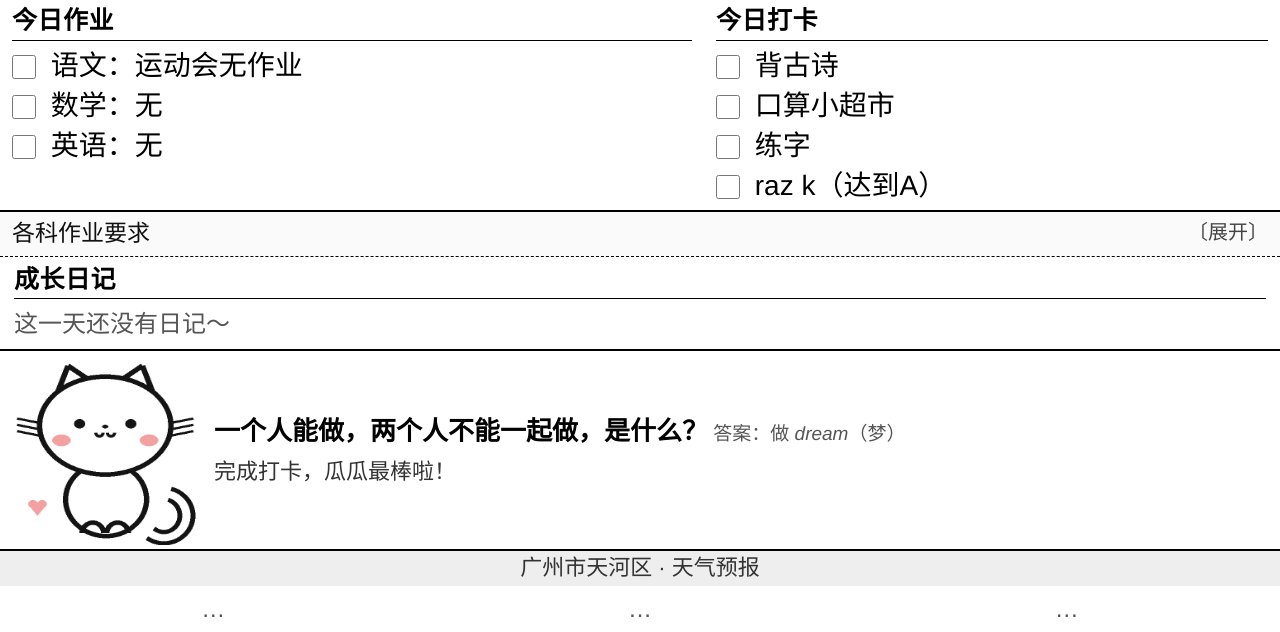
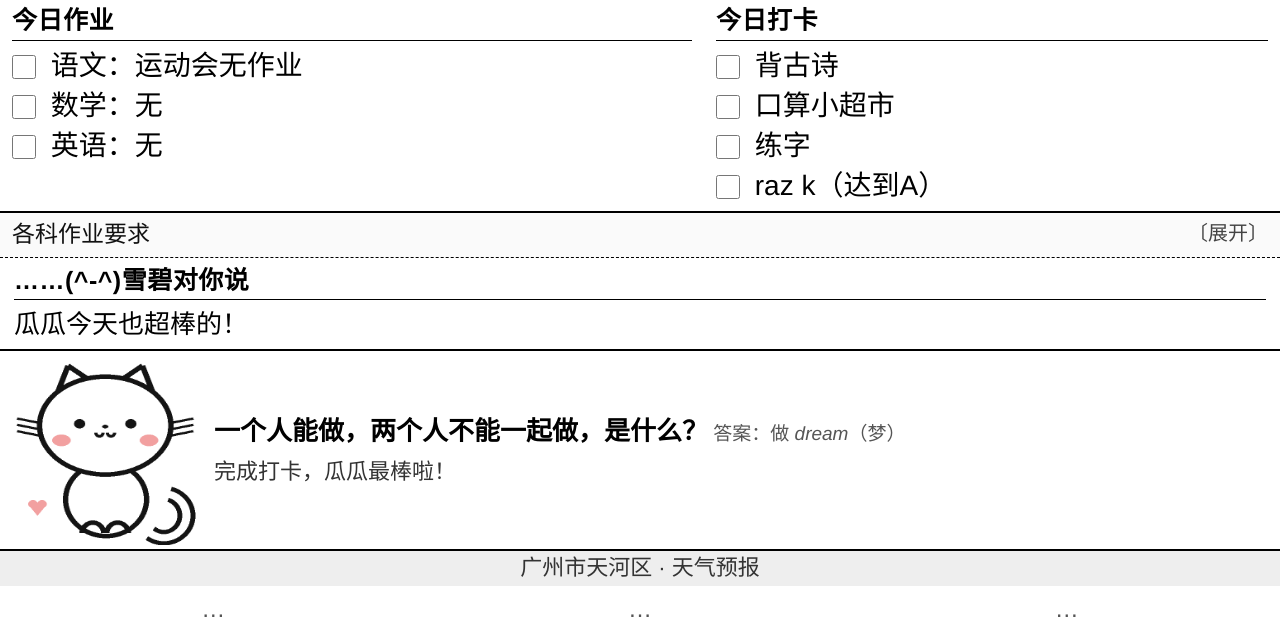
Before and after one commit to jo20099/kindle-diary, a plain HTML site: page index.html in a window 1280 px wide. Shown: the part 168-800 px from the top of the page. Drawn offline with Linux system fonts and the light colour scheme; no server answers.

Commit message:
feat(web): 雪碧提醒取代成长日记区块（有雨带伞/周五周一校服，无提醒显示夸夸）

```diff
--- a/index.html
+++ b/index.html
@@ -24,7 +24,8 @@ table { width:100%; border-collapse:collapse; table-layout:fixed; }
 .col { vertical-align:top; padding:5px 12px 2px; }
 .sec { font-size:25px; font-weight:600; letter-spacing:0.5px; border-bottom:1px solid #000; padding-bottom:3px; margin-bottom:5px; }
 /* 雪碧提醒徽标（明天有雨带伞 / 次日周五周一穿校服），随标题行右浮动，无提醒时隐藏 */
-.sec #remind { float:right; font-size:20px; font-weight:600; letter-spacing:0; color:#000; background:#fff; border:2px solid #000; padding:1px 8px; line-height:1.2; white-space:nowrap; }
+/* 提醒态（有雨带伞/周五周一校服）：加粗醒目；无提醒时为普通夸夸话术 */
+#remind.on { font-weight:700; color:#000; }
 /* 作业/打卡条目：长文本自动换行（支持单条最多 ~150 字） */
 .item { font-size:28px; line-height:40px; word-break:break-all; cursor:pointer; }
 /* 已完成：整行置灰 + 文本删除线 */
@@ -144,8 +145,8 @@ table { width:100%; border-collapse:collapse; table-layout:fixed; }
   <div id="rulesToggle" onclick="toggleRules()">各科作业要求 <span id="rulesArr">〔展开〕</span></div>
   <div id="rulesBox"></div>
   <div id="diaryRow">
-    <div class="sec">成长日记<span id="remind" style="display:none"></span></div>
-    <p id="diary">&nbsp;</p>
+    <div class="sec">……(^-^)雪碧对你说</div>
+    <p id="remind">&nbsp;</p>
   </div>
   <table id="mascotRow">
     <tr>
@@ -609,17 +610,15 @@ function render(){
   }
   document.getElementById('hw').innerHTML=t;
 
-  var diaryTxt=dd.diary||'';
-  /* 历史上的今天已移出本页（改用 Kindle 屏保展示），页面不渲染，避免占用底部空间 */
-  if(diaryTxt.indexOf('历史上的今天')>=0) diaryTxt='';
-  document.getElementById('diary').innerHTML=diaryTxt?esc(diaryTxt):'<span class="empty">这一天还没有日记～</span>';
+  /* “成长日记”区块已改为“雪碧对你说”（提醒/夸夸由 paintReminders 渲染），此处不再引用 #diary */
 }
 function page(n){ var dt=new Date(cur.replace(/-/g,'/')); dt.setDate(dt.getDate()+n); cur=fmtDate(dt); render(); }
 function goLatest(){ cur=latest; render(); }
 
 var WMO={0:'晴',1:'晴',2:'多云',3:'阴',45:'雾',48:'雾',51:'毛毛雨',53:'毛毛雨',55:'毛毛雨',56:'冻毛毛雨',57:'冻毛毛雨',61:'小雨',63:'中雨',65:'大雨',66:'冻雨',67:'冻雨',71:'小雪',73:'中雪',75:'大雪',77:'米雪',80:'阵雨',81:'阵雨',82:'强阵雨',85:'阵雪',86:'阵雪',95:'雷阵雨',96:'雷阵雨',99:'雷冰雹'};
-/* ===== 雪碧提醒：明天有雨带伞 / 次日周五周一穿校服 ===== */
+/* ===== 雪碧对你说：有雨带伞 / 次日周五周一穿校服，无提醒则夸夸 ===== */
 var tomorrowRain=false;
+var PRAISE=['瓜瓜今天也超棒的！','瓜瓜笑起来真好看～','雪碧觉得瓜瓜是世界上最聪明的小孩！','瓜瓜今天一定很努力，雪碧为你骄傲！','瓜瓜最可爱啦，抱抱！','雪碧好喜欢和瓜瓜在一起呀！','今天也要开开心心哦，瓜瓜！'];
 function isRain(code){
   if(code===undefined||code===null) return false;
   return (code>=51&&code<=67)||(code>=80&&code<=82)||(code>=95&&code<=99);
@@ -627,17 +626,16 @@ function isRain(code){
 function paintReminders(){
   var el=document.getElementById('remind');
   if(!el) return;
-  if(!cur) { el.style.display='none'; return; }
+  if(!cur) { el.innerHTML='&nbsp;'; el.className=''; return; }
   var dt=new Date(cur.replace(/-/g,'/'));
   var ndow=(dt.getDay()+1)%7; /* 明天周几：1=周一 … 5=周五 */
   var r=[];
-  if(ndow===1) r.push('明天周一·穿校服');
-  else if(ndow===5) r.push('明天周五·穿校服');
+  if(ndow===1) r.push('明天周一，记得穿校服！');
+  else if(ndow===5) r.push('明天周五，记得穿校服！');
   /* 带伞只在看“当天/最新一天”时提醒，翻看历史不打扰 */
-  if(tomorrowRain && cur===latest) r.push('明天有雨·带伞');
-  if(!r.length){ el.style.display='none'; el.innerHTML=''; return; }
-  el.style.display='';
-  el.innerHTML='雪碧提醒：'+r.join(' / ');
+  if(tomorrowRain && cur===latest) r.push('明天有雨，记得带伞！');
+  if(r.length){ el.className='on'; el.innerHTML='☔ '+r.join('<br>'); }
+  else { el.className=''; el.innerHTML=rnd(PRAISE); }
 }
 function weather(){
   if(!DATA||!DATA.weather) return;
```
